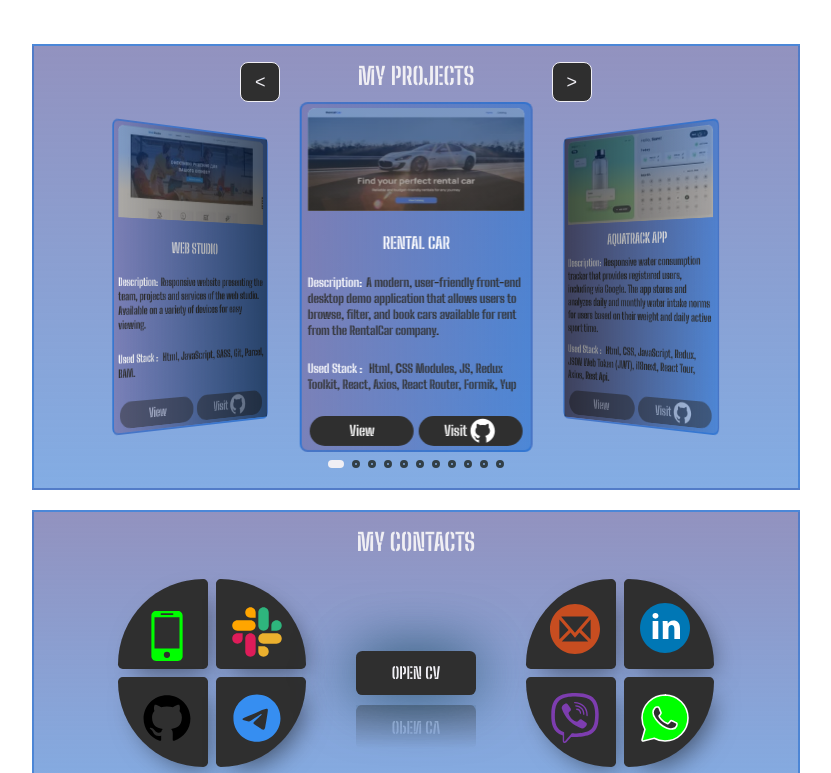
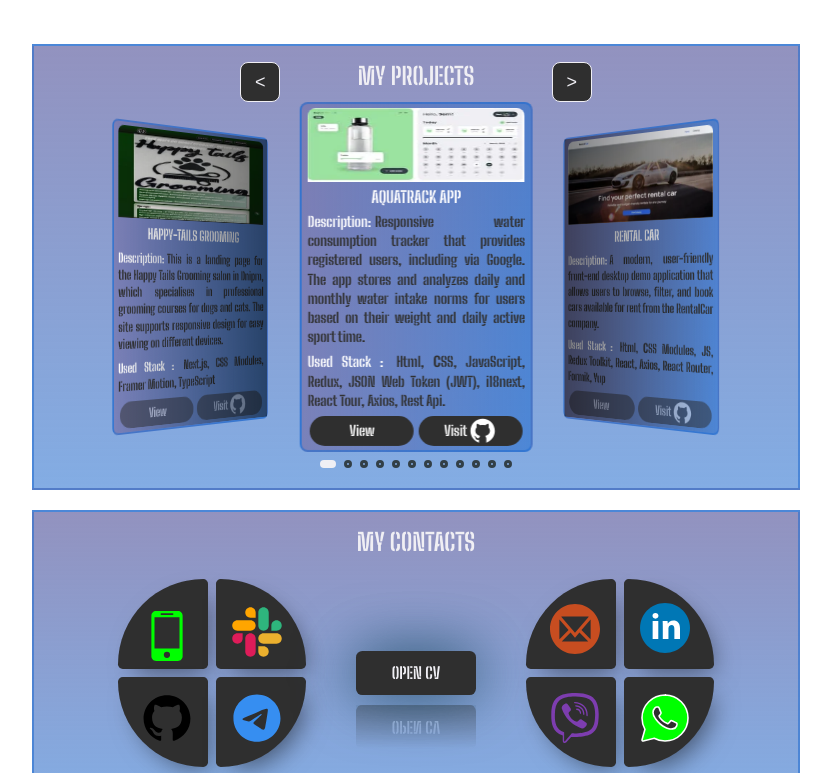
Before and after one commit to EevgenK/Portfolio-React, a React (Vite) app: page / in a window 1280 px wide. Shown: the part 1307-2080 px from the top of the page, without its empty margins (224-1055 px from the left). Built offline with nearby package versions, Linux system fonts and the light colour scheme.

Commit message:
HappyTailsGrooming added

```diff
--- a/src/components/Projects/Projects.module.css
+++ b/src/components/Projects/Projects.module.css
@@ -38,11 +38,11 @@
     content: '';
     position: absolute;
     inset: 0;
-    background: linear-gradient(
+    /* background: linear-gradient(
       180deg,
-      rgba(4, 59, 141, 0.5) 30%,
-      rgba(92, 88, 81, 0.5) 70%
-    );
+      rgba(57, 128, 187, 0.5) 30%,
+      rgba(245, 244, 242, 0.877) 70%
+    ); */
     pointer-events: none;
   }
 }
@@ -158,13 +158,14 @@
 }
 .description {
   font-size: 10px;
-  line-height: 1rem;
+  text-align: justify;
+  line-height: 1.2rem;
   & span {
     color: var(--white);
     margin-right: 4px;
   }
   @media screen and (min-width: 768px) {
-    font-size: 12px;
+    font-size: 14px;
   }
 }
 
--- a/src/components/Projects/myProjects.ts
+++ b/src/components/Projects/myProjects.ts
@@ -9,6 +9,16 @@ export interface myProject {
 }
 export const myProjects: myProject[] = [
   {
+    id: 9,
+    title: 'aquatrack',
+    stacks:
+      'Html, СSS, JavaScript, Redux, JSON Web Token (JWT), i18next, React Tour, Axios, Rest Api.',
+    deploy_link: 'https://final-project-frontend-taupe.vercel.app/',
+    git_link: 'https://github.com/anastasiiayerashova/final-project-frontend',
+    image_src: '/img/pj-9-min.webp',
+    image_srcset: '/img/pj-9@2x-min.webp',
+  },
+  {
     id: 11,
     title: 'rentalCar',
     stacks:
@@ -18,16 +28,7 @@ export const myProjects: myProject[] = [
     image_src: '/img/pj-11-min.webp',
     image_srcset: '/img/pj-11@2x-min.webp',
   },
-  {
-    id: 9,
-    title: 'aquatrack',
-    stacks:
-      'Html, СSS, JavaScript, Redux, JSON Web Token (JWT), i18next, React Tour, Axios, Rest Api.',
-    deploy_link: 'https://final-project-frontend-taupe.vercel.app/',
-    git_link: 'https://github.com/anastasiiayerashova/final-project-frontend',
-    image_src: '/img/pj-9-min.webp',
-    image_srcset: '/img/pj-9@2x-min.webp',
-  },
+
   {
     id: 8,
     title: 'aquatrackDataBase',
@@ -117,4 +118,25 @@ export const myProjects: myProject[] = [
     image_src: '/img/pj-1-min.webp',
     image_srcset: '/img/pj-1@2x-min.webp',
   },
+  {
+    id: 12,
+    title: 'HappyTailsGrooming',
+    stacks: 'Next.js, CSS Modules, Framer Motion, TypeScript',
+    deploy_link: 'https://www.happytails-grooming.dp.ua/',
+    git_link: 'https://github.com/EevgenK/happy-tails',
+
+    image_src: '/img/pj-12-min.webp',
+    image_srcset: '/img/pj-12@2x-min.webp',
+  },
+  // {
+  //   id: 13,
+  //   title: 'Learn-lingo',
+  //   stacks:
+  //     'React, Redux/Toolkit, Firebase, React Hook Form + Yup, Vite, TypeScript, React Router ,CSS Modules',
+  //   deploy_link: 'https://learn-lingo-inky.vercel.app/',
+  //   git_link: 'https://github.com/EevgenK/LearnLingo',
+
+  //   image_src: '',
+  //   image_srcset: '',
+  // },
 ];
--- a/src/i18n/translations/en.ts
+++ b/src/i18n/translations/en.ts
@@ -98,6 +98,11 @@ export const en = {
         description:
           'A modern, user-friendly front-end desktop demo application that allows users to browse, filter, and book cars available for rent from the RentalCar company.',
       },
+      HappyTailsGrooming: {
+        title: 'Happy-Tails Grooming',
+        description:
+          'This is a landing page for the Happy Tails Grooming salon in Dnipro, which specialises in professional grooming courses for dogs and cats. The site supports responsive design for easy viewing on different devices.',
+      },
     },
     contacts: {
       title: 'my contacts',
--- a/src/i18n/translations/uk.ts
+++ b/src/i18n/translations/uk.ts
@@ -97,6 +97,11 @@ export const uk = {
         description:
           'Сучасний, зручний десктопний демо-додаток, що дозволяє користувачам переглядати, фільтрувати та бронювати автомобілі, доступні для оренди в компанії RentalCar.',
       },
+      HappyTailsGrooming: {
+        title: 'Happy-Tails Grooming',
+        description:
+          'Цей проект є лендінг пейджем для салону "Happy Tails Grooming" в м. Дніпро, що спеціалізується на професійних курсах грумінгу для собак та кішок. Сайт підтримує респонсивний дизайн для зручності перегляду на різних пристроях.',
+      },
     },
     contacts: {
       title: 'Мої контакти',
```
Also changed, not shown: public/img/pj-12-min.webp (added), public/img/pj-12@2x-min.webp (added).
